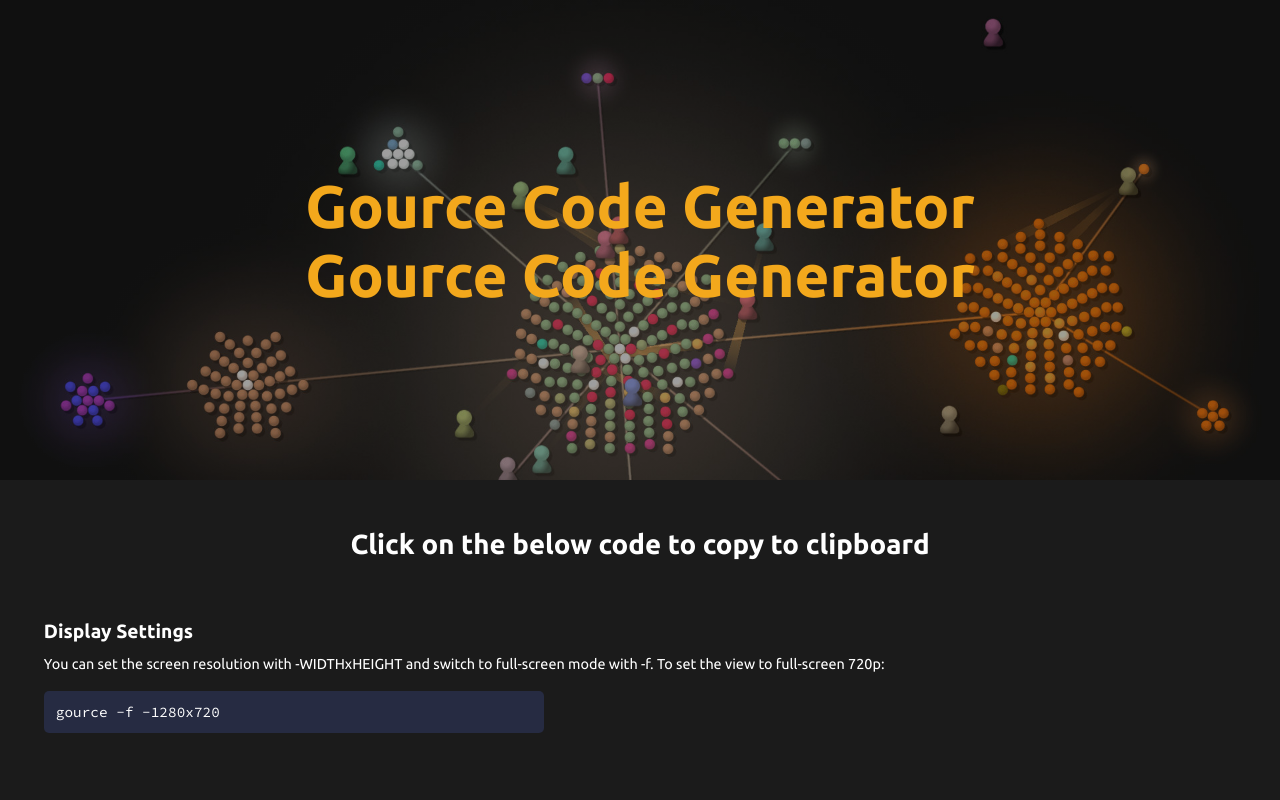
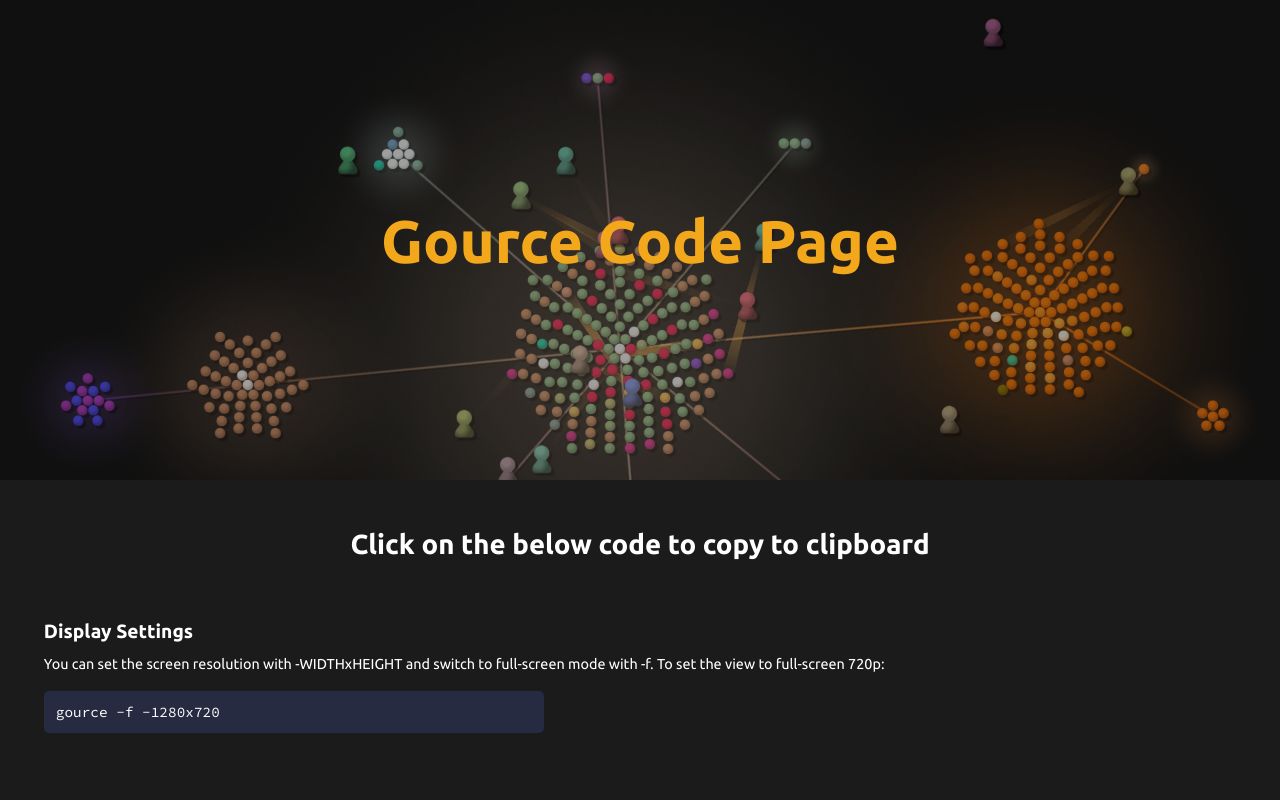
Before and after one commit to anluke/gource-generator, a plain HTML site: page index.html in a window 1280 px wide. Shown: the top 800 px of the page. Drawn offline with Linux system fonts and the light colour scheme.

Commit message:
Update index.html

```diff
--- a/index.html
+++ b/index.html
@@ -9,7 +9,7 @@
     <link rel="apple-touch-icon" sizes="180x180" href="./favicon/apple-touch-icon.png">
     <link rel="icon" type="image/png" sizes="32x32" href="./favicon/favicon-32x32.png">
     <link rel="icon" type="image/png" sizes="16x16" href="./favicon/favicon-16x16.png">
-    <title>Gource Generator</title>
+    <title>Gource Codes</title>
 </head>
 
 <body>
@@ -18,8 +18,7 @@
     <section id="hero">
         <div class="hero container">
             <div class="title">
-                <h1>Gource Code Generator</h1>
-                <h1>Gource Code Generator</h1>
+                <h1>Gource Code Page</h1>
             </div>
         </div>
     </section>
```
